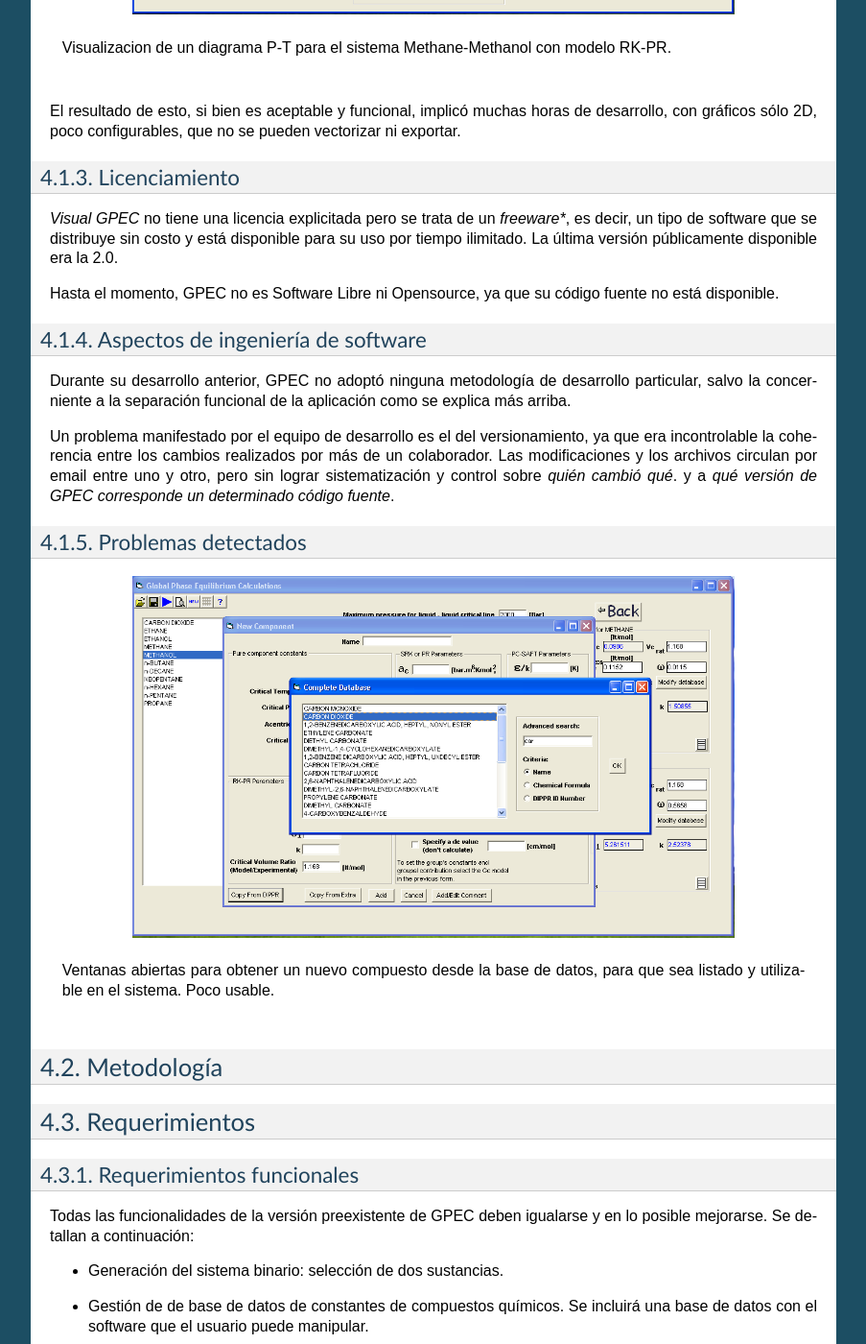
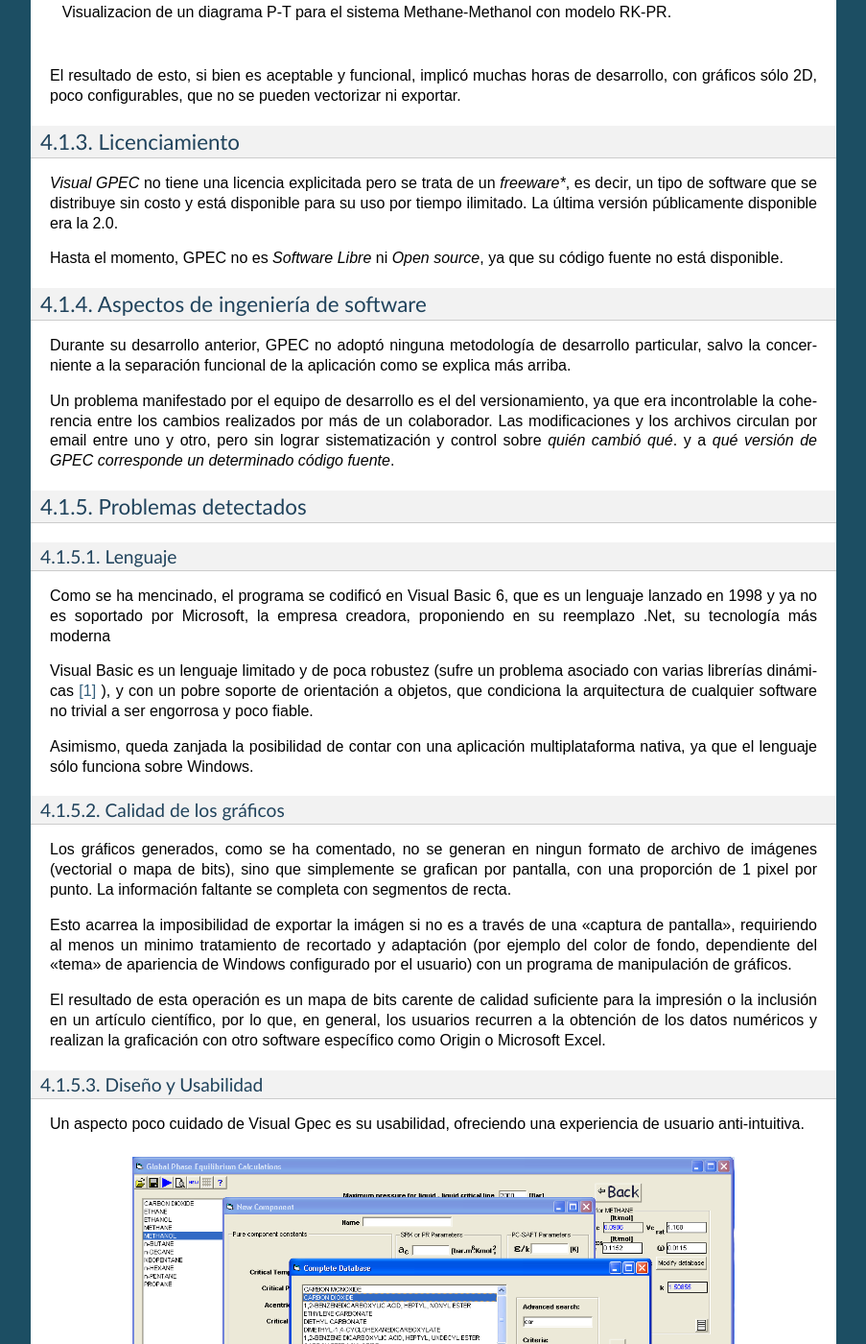
Before and after one commit to mgaitan/gpec2010, a Sphinx documentation site: the page built from docs/requerimientos.rst, in a window 1280 px wide and 1400 px high, scrolled down 1782 px. Shown: the whole window at 96% size, without its empty margins (198-1101 px from the left). Built offline with Sphinx 7.4.7, drawn with Linux system fonts in a browser that asks for light colours; formulas are drawn with MathJax 3; some of the changed text lies outside the part shown.

Commit message:
problemas detectados

```diff
--- a/docs/glosario.rst
+++ b/docs/glosario.rst
@@ -142,7 +142,7 @@ Computación
                 `Definición de Software Libre <http://www.gnu.org/philosophy/free-sw.es.html>`_
 
     software privativo
-        El software propietario (también llamado privativo, de código cerrado o software no libre)
+        El software privativo (también llamado propietario, de código cerrado o software no libre)
         es cualquier programa informático en el que el usuario final tiene limitaciones para usarlo,
         modificarlo o redistribuirlo (con o sin modificaciones), o cuyo código fuente
         no está disponible o el acceso a éste se encuentra restringido por un acuerdo de licencia,
--- a/docs/requerimientos.rst
+++ b/docs/requerimientos.rst
@@ -46,15 +46,14 @@ diferentes diagramas.
 
 La comunicación con los algoritmos implementados en Fortran se realiza mediante
 archivos de texto plano en un formato cuya estructura *ad hoc* es comprendida por
-las dos partes (ver `API`_). Asimismo, los datos de salida que producen los algoritmos, son
-leídos por Visual Gpec desde archivos de texto para su posterior graficación.
-
-Dicha graficación se realiza mediante rutinas desarrolladas *ad hoc* para esta
-implementación. No se basa en ninguna biblioteca para estos fines.
-Es decir que los gráficos se generan mediante
-el trazado punto a punto sobre un *widget* tipo canvas. El control
-de escala, segmentación y demás funcionalidades básicas debió programarse desde cero.
-
+las dos partes. Como se verá en breve, esta interfaz de comunicación se ha respetado
+(ver `API`_). Asimismo, los datos de salida que producen los algoritmos, son
+leídos por Visual Gpec desde archivos de texto para su posterior
+graficación, que se realiza mediante rutinas desarrolladas *ad hoc* para esta
+implementación. Es decir, no se utiliza en ninguna biblioteca para estos fines.
+de modo que los gráficos se generan mediante el trazado punto a punto sobre un *widget*
+tipo canvas. El control de escala, segmentación y demás funcionalidades básicas
+debió programarse desde cero.
 
 .. figure:: images/visual_gpec2.png
    :width: 80%
@@ -74,7 +73,7 @@ un *freeware**, es decir, un tipo de software que se distribuye  sin costo y
 está disponible para su uso por tiempo ilimitado. La última versión
 públicamente disponible era la 2.0.
 
-Hasta el momento, GPEC no es Software Libre ni Opensource, ya que su código
+Hasta el momento, GPEC no es *Software Libre* ni *Open source*, ya que su código
 fuente no está  disponible.
 
 
@@ -92,9 +91,48 @@ entre uno y otro, pero sin lograr sistematización y control sobre *quién cambi
 y a *qué versión de GPEC corresponde un determinado código fuente*.
 
 
-
 Problemas detectados
 ---------------------
+
+Lenguaje
+^^^^^^^^
+
+Como se ha mencinado, el programa se codificó en Visual Basic 6, que es un
+lenguaje lanzado en 1998 y ya no es soportado por Microsoft, la empresa
+creadora, proponiendo en su reemplazo .Net, su tecnología más moderna
+
+Visual Basic es un lenguaje limitado y de poca robustez (sufre un
+problema asociado con varias librerías dinámicas [#]_ ), y con un
+pobre soporte de orientación a objetos, que condiciona la arquitectura de
+cualquier software no trivial a ser engorrosa y poco fiable.
+
+Asimismo, queda zanjada la posibilidad de contar con una aplicación
+multiplataforma nativa, ya que el lenguaje sólo funciona sobre Windows.
+
+Calidad de los gráficos
+^^^^^^^^^^^^^^^^^^^^^^^
+Los gráficos generados, como se ha comentado, no se generan en ningun formato
+de archivo de imágenes (vectorial o mapa de bits), sino que simplemente
+se grafican por pantalla, con una proporción de 1 pixel por punto. La
+información faltante se completa con segmentos de recta.
+
+Esto acarrea la imposibilidad de exportar la imágen si no es a través de una
+"captura de pantalla", requiriendo al menos un minimo tratamiento de
+recortado y adaptación (por ejemplo del color de fondo, dependiente del "tema"
+de apariencia de Windows configurado por el usuario) con un programa de manipulación de gráficos.
+
+El resultado de esta operación es un mapa de bits carente de calidad
+suficiente para la impresión o la inclusión en un artículo científico, por
+lo que, en general, los usuarios recurren a la obtención de los datos
+numéricos y realizan la graficación con otro software específico como
+Origin o Microsoft Excel.
+
+
+Diseño y Usabilidad
+^^^^^^^^^^^^^^^^^^^^
+
+Un aspecto poco cuidado de Visual Gpec es su usabilidad, ofreciendo una
+experiencia de usuario anti-intuitiva.
 
 
 .. figure:: images/visual_gpec3.png
@@ -102,6 +140,38 @@ Problemas detectados
 
    Ventanas abiertas para obtener un nuevo compuesto desde la base de datos,
    para que sea listado y utilizable en el sistema. Poco usable.
+
+
+A primera vista, la pantalla principal ofrece muchisimas opciones que tienden
+a abrumar al usuario inexperto. Muchos componentes de la interfaz, como la
+lista de compuestos, no son necesarios permanentemente, y aun así, sin razón objetiva
+justificable, no todos los compuestos presentes en la base de datos se
+exponen en este selector. En caso de necesitar un compuesto que no esté allí
+listado, el proceso de obtención requiere interacturar con 3 formularios
+distintos.
+
+Por poner otro ejemplo, el botón principal para el inicio del cálculo
+(|play| ) se encuentra en una barra de herramientas con otras funciones no
+obligatorias para la ejecución.
+
+.. |play| image:: images/play.png
+
+Base de datos
+^^^^^^^^^^^^^
+
+La base de datos está implementada en fomate MS Access y su diseño de tablas
+es complejo innecesariamente, realizando diversas relaciones *One-to-One* con
+una misma clave principal. Por ejemplo, los nombres y las propiedades de un
+compuesto químico se encuentran en tablas separadas.
+
+.. figure:: images/bbdd.png
+   :width: 80%
+
+   Visualización de algunas estructuras y datos de la base de datos de Visual
+   GPEC mediante el utilitario *gmdb2*.
+
+Sumado a esto, dada la ineficiencia del formato, el archivo de base de datos
+estándar (sin datos extra del usuario)  ocupa *45.2Mb* de espacio en disco.
 
 
 .. _metodologia:
@@ -165,13 +235,13 @@ en lo posible mejorarse. Se detallan a continuación:
 * Generación de suite de gráficos 3-D: diagramas globales y de parámetros constantes
   automáticamente superpuestos para cada caso:
 
+        * Presión - Temperatura - Composición
         * Presión - Temperatura - Densidad
-        * Presión - Temperatura - Composición
 
 * Superposición de diagramas compatibles
 * Gestión de proyectos (manipulación múltiples casos de sistemas/modelo/gráfico)
 * Gestión de persistencia de datos (abrir, guardar, etc.)
-* Ejecución multiplataforma: GPEC debe ser capaz de utilizarse en entornos Windows y Linux
+* Ejecución multiplataforma: GPEC debe ser capaz de utilizarse en entornos Windows® y Linux
 * Exportación de gráficos
 
 Requerimientos no funcionales
@@ -187,6 +257,8 @@ Requerimientos no funcionales
 * Usabilidad y claridad de las interfaces: debe poder usarse intuitivamente
 
 
+.. [#]  Este problema es conocido como *DLL Hell* (infierno de las DLL). Ver
+        http://es.wikipedia.org/wiki/DLL_Hell
 
 .. [#]  Para la parametrización de los datos de entrada para cada ecuación de
         estado fue menenester documentar la :ref:`api`.
```
Also changed, not shown: other parts of docs/requerimientos.rst (+2 -2 lines), docs/implantacion.rst (+58 -16 lines), docs/marco_teorico.rst (+7 -0 lines), docs/images/bbdd.png (added), docs/images/beha_types.png (added), docs/images/play.png (added).
